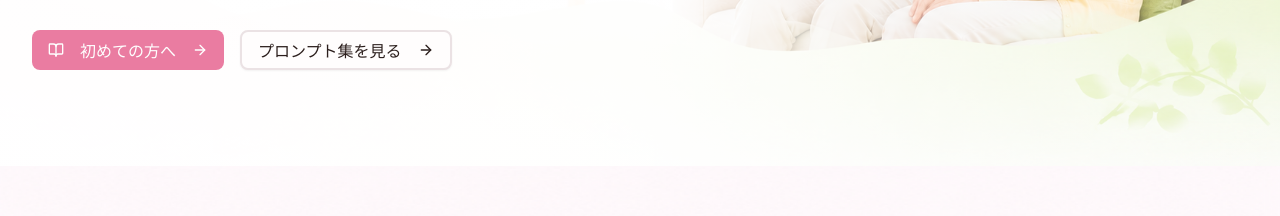
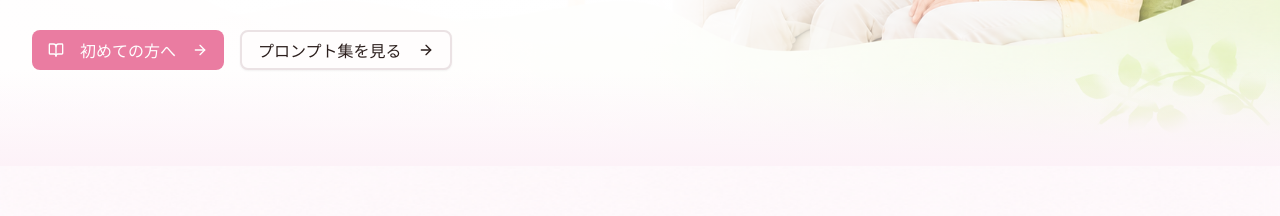
Before and after one commit to shinya5812/minna-no-kaigo-ai, a Next.js app: page / in a window 1280 px wide. Shown: the part 486-702 px from the top of the page. Built offline with nearby package versions, Linux system fonts and the light colour scheme.

Commit message:
fix: match hero bottom color to prompt image bg

```diff
--- a/components/hero.tsx
+++ b/components/hero.tsx
@@ -5,7 +5,7 @@ import { BookOpen, Sparkles, ArrowRight } from "lucide-react"
 export function Hero() {
   return (
     <>
-    <section className="relative overflow-hidden">
+    <section className="relative overflow-hidden bg-gradient-to-b from-white to-pink-50">
       {/* 背景画像 */}
       <div className="absolute inset-0">
         <Image
@@ -18,6 +18,8 @@ export function Hero() {
         />
         <div className="absolute inset-0 bg-gradient-to-r from-white/95 via-white/85 to-white/10" />
       </div>
+      {/* 下端をpink-50へ溶け込ませるオーバーレイ */}
+      <div className="absolute inset-x-0 bottom-0 h-24 bg-gradient-to-b from-transparent to-pink-50" />
       <div className="relative mx-auto max-w-7xl px-4 sm:px-6 lg:px-8 pt-16 md:pt-24 pb-16 md:pb-24">
         <div className="max-w-xl">
           <div className="inline-flex items-center rounded-full bg-primary/10 px-4 py-2 text-sm font-medium text-primary mb-6">
```
